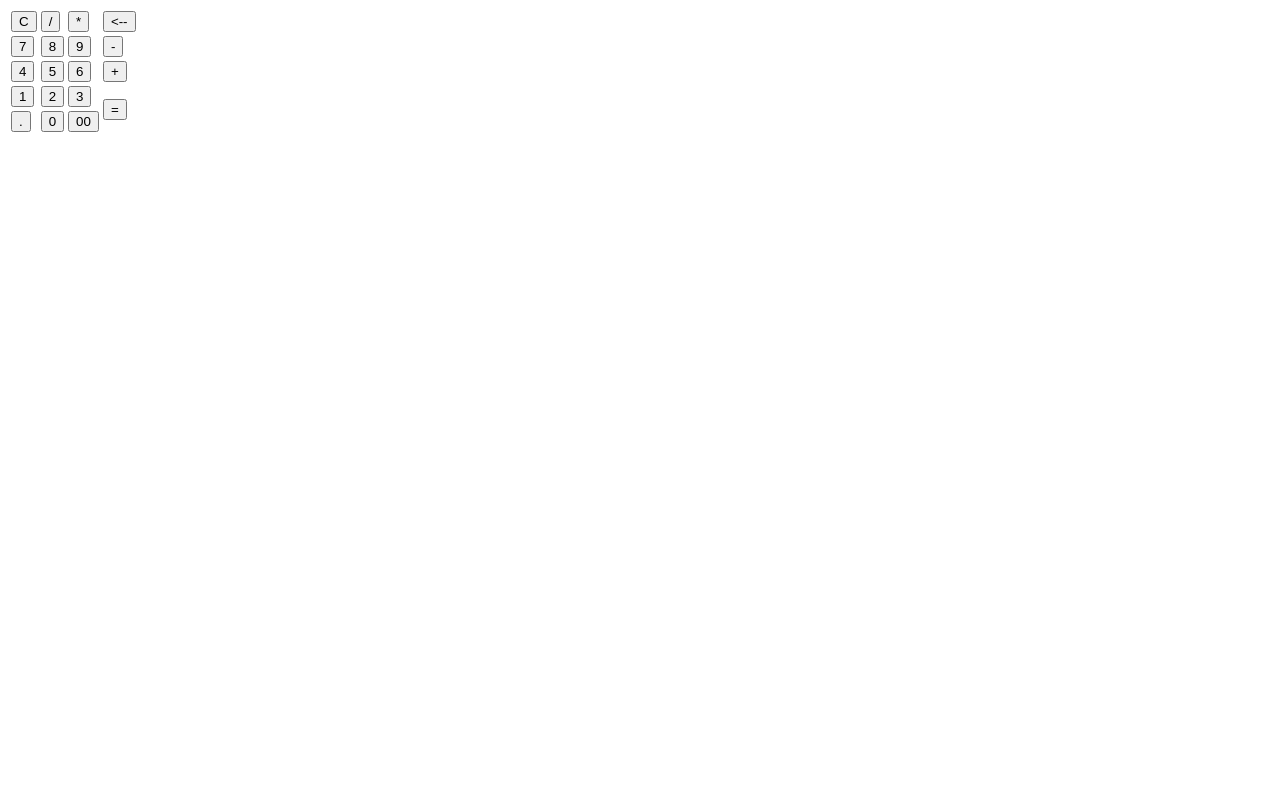
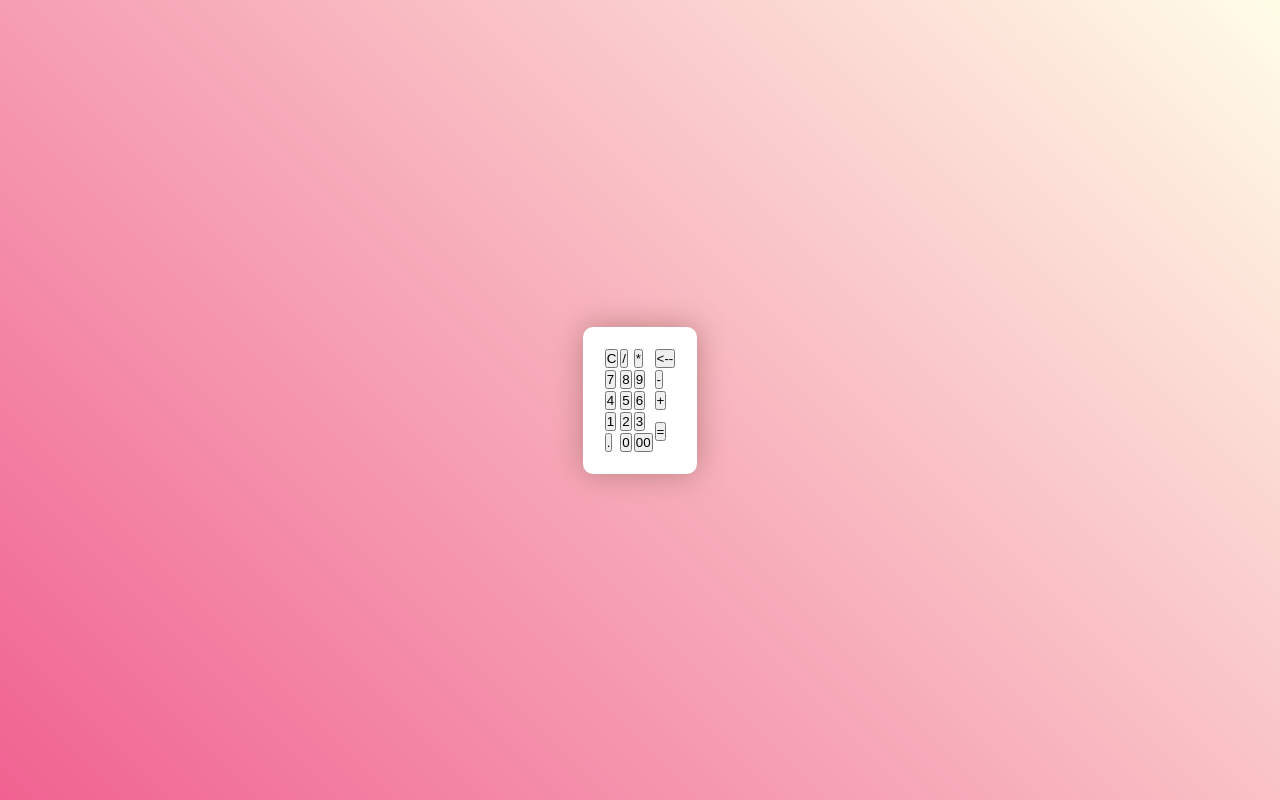
Before and after one commit to dlasntra/calculadora-javascript, a plain HTML site: page index.html in a window 1280 px wide. Drawn offline with Linux system fonts and the light colour scheme.

Commit message:
Correción del HTML5 del tutorial del latino

```diff
--- a/style.css
+++ b/style.css
@@ -0,0 +1,28 @@
+* {
+    padding: 0;
+    margin: 0;
+    box-sizing: border-box;
+    font-family: sans-serif;
+    transition: all 0.8s ease;
+  }
+  body {
+    background: linear-gradient(45deg, #f06291, #fffde7);
+  }
+  .container {
+    height: 100vh;
+    width: 100vw;
+    display: flex;
+    align-items: center;
+    justify-content: center;
+    flex-wrap: wrap;
+  }
+
+  .calculator {
+    position: relative;
+    height: auto;
+    width: auto;
+    padding: 20px;
+    border-radius: 10px;
+    box-shadow: 0 0 30px rgb(187, 130, 130);
+    background-color: #fff;
+  }
```
Also changed, not shown: index.html (+1 -4 lines).
